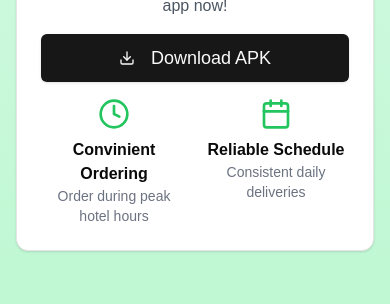
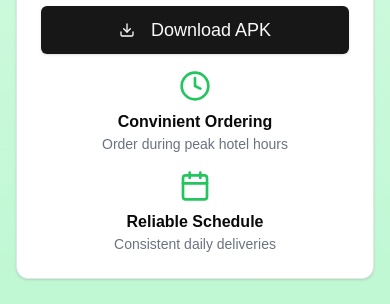
Before and after one commit to AlimKhan76/biroba_fresh_download, a Next.js app: page / in a window 390 px wide. Shown: the part 430-734 px from the top of the page. Built offline with nearby package versions, Linux system fonts and the light colour scheme.

Commit message:
Responsive

```diff
--- a/src/app/page.tsx
+++ b/src/app/page.tsx
@@ -51,7 +51,7 @@
           <Button className="w-full text-lg py-6" onClick={downloadApk}>
             <Download className="mr-2 h-5 w-5" /> Download APK
           </Button>
-          <div className="grid grid-cols-2 gap-4 mt-6">
+          <div className="grid md:grid-cols-2 gap-4 mt-6">
             <div className="flex flex-col items-center text-center">
               <Clock className="h-8 w-8 text-green-500 mb-2" />
               <h3 className="font-semibold">Convinient Ordering</h3>
```
